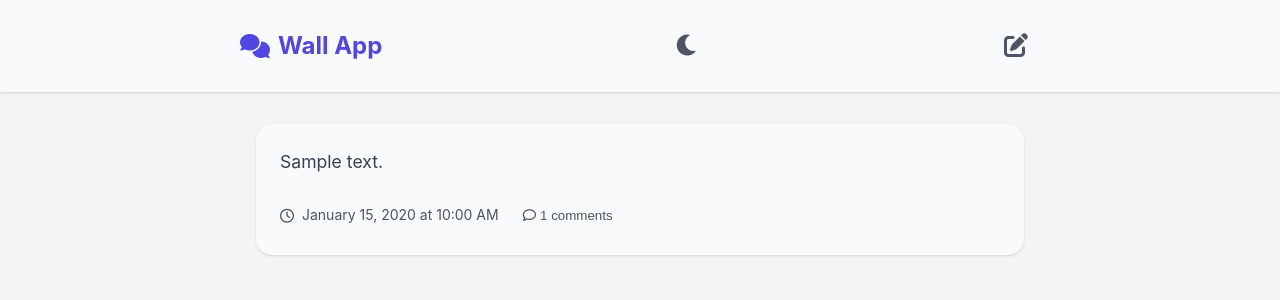
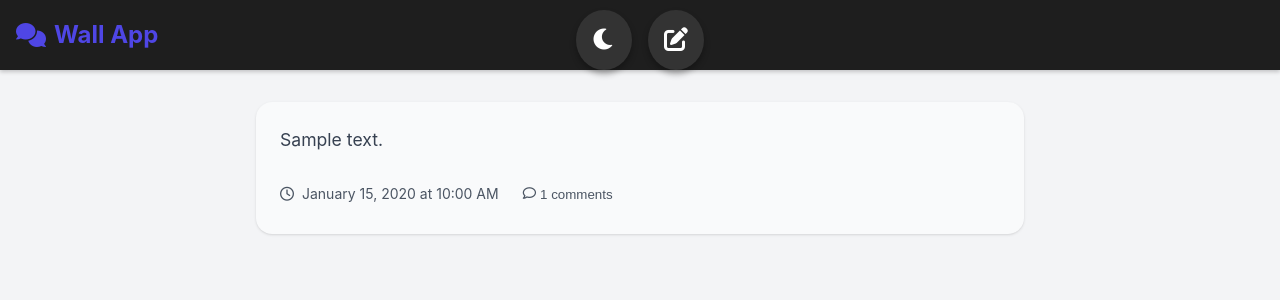
Before and after one commit to gebertocarlos/flask_wall_app, a Flask app: template templates/index.html in a window 1280 px wide. Shown: the top 300 px of the page. Run offline with Flask 3, Linux system fonts and the light colour scheme; the template is opened without the code that fills it: most values are stand-ins (such as "Sample title", 1, 10 or a date in 2020); some libraries are stand-ins or nearby versions.

Commit message:
post order

```diff
--- a/templates/index.html
+++ b/templates/index.html
@@ -51,22 +51,30 @@
         }
 
         .navbar {
-            background: var(--gray-50);
+    display: flex;
+    justify-content: center;
+    align-items: center;
+    position: relative;
     padding: 1rem;
-            box-shadow: var(--shadow);
-            position: sticky;
-            top: 0;
-            z-index: 100;
-            transition: all 0.3s ease;
+    background-color: #1e1e1e;
+    box-shadow: 0 2px 4px rgba(0, 0, 0, 0.2);
 }
 
 .navbar-content {
-            max-width: 800px;
-            margin: 0 auto;
     display: flex;
     justify-content: space-between;
     align-items: center;
+    width: 100%;
 }
+.navbar-buttons {
+    position: absolute;
+    bottom: 0;
+    left: 50%;
+    transform: translateX(-50%);
+    display: flex;
+    gap: 1rem;
+}
+
 
         .container {
             max-width: 800px;
@@ -94,7 +102,22 @@
     transition: all 0.2s ease;
     font-size: 1.5rem; /* Larger font size for the icon */
 }
+button.theme-toggle,
+button.post-form-toggle {
+    background-color: #333333;
+    color: #ffffff;
+    border: none;
+    border-radius: 50%;
+    padding: 1rem;
+    cursor: pointer;
+    box-shadow: 0 4px 6px rgba(0, 0, 0, 0.3);
+    transition: background-color 0.3s;
+}
 
+button.theme-toggle:hover,
+button.post-form-toggle:hover {
+    background-color: #555555;
+}
 .theme-toggle:hover {
     background: var(--gray-100);
     color: var(--primary);
@@ -350,15 +373,17 @@
                 <i class="fas fa-comments"></i>
                 Wall App
             </a>
+            <div class="navbar-buttons">
                 <button class="theme-toggle" aria-label="Toggle theme">
                     <i class="fas fa-moon"></i>
                 </button>
                 <button class="post-form-toggle" aria-label="Toggle post form">
                     <i class="fas fa-edit"></i>
                 </button>
-
+            </div>
         </div>
     </nav>
+
 
     <main class="container">
         <div class="post-form-container hidden" id="postFormContainer">
```
Lines whose indentation alone changed are shown as unchanged.
